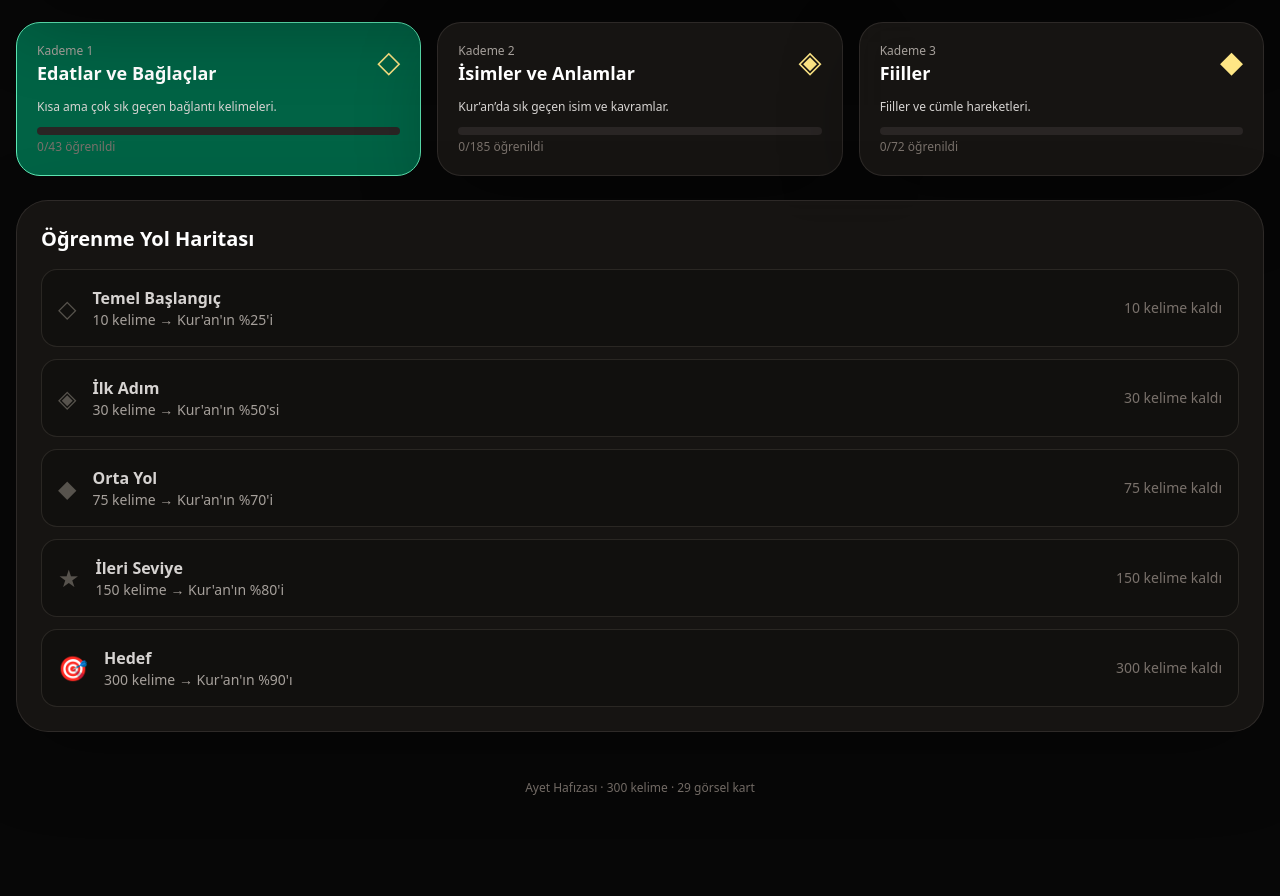
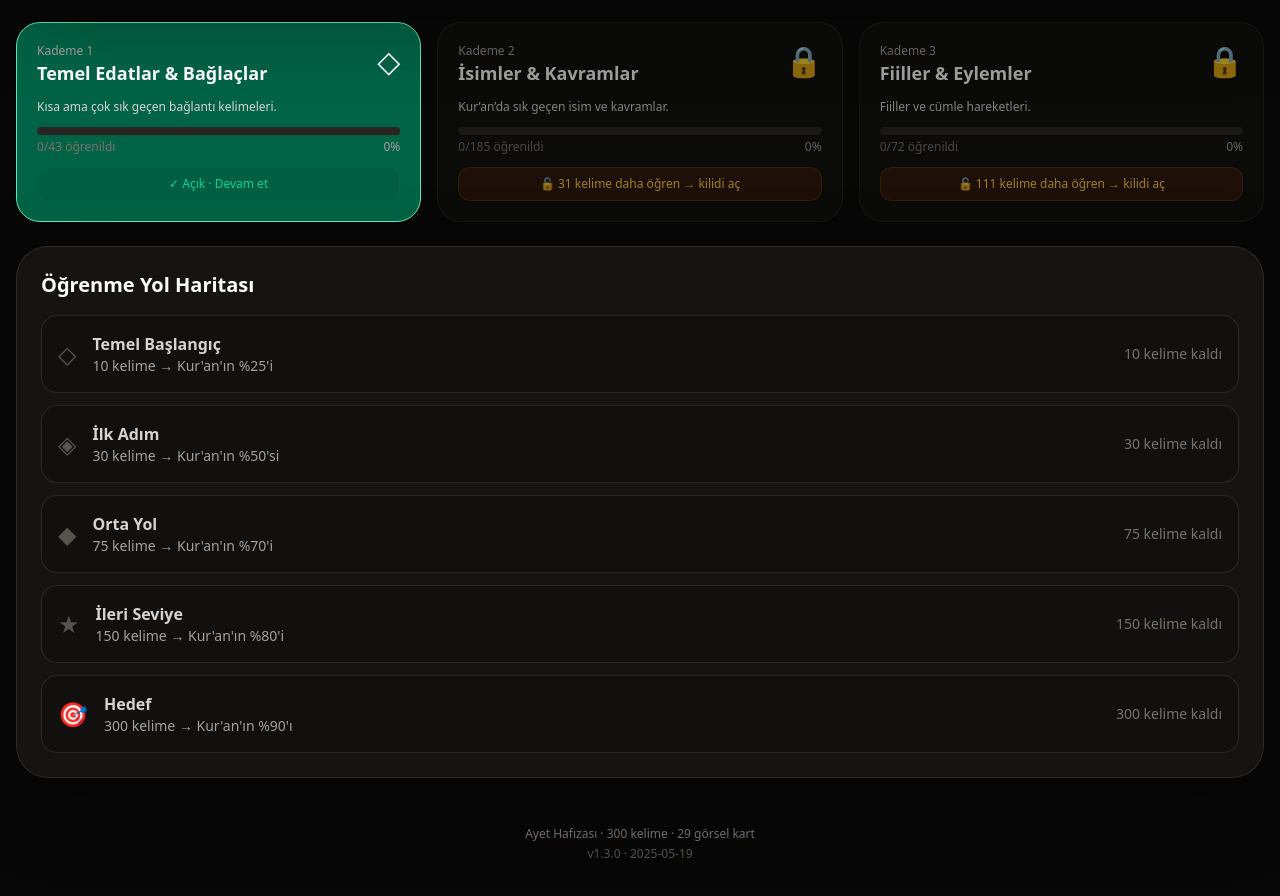
Before and after one commit to dogankku/Kuran-Arapcasi, a Next.js app: page /dashboard in a window 1280 px wide. Shown: the part 780-1676 px from the top of the page. Before the commit the page ends 1632 px from the top, so only its background shows below. Built offline with nearby package versions, Linux system fonts and the light colour scheme.

Commit message:
v1.3.0: Versiyon göstergesi + Stage/Kademe kilitleme sistemi eklendi
https://claude.ai/code/session_01LLMdxHCmsRiYHsrFqMBaR6

```diff
--- a/src/app/dashboard/page.tsx
+++ b/src/app/dashboard/page.tsx
@@ -8,11 +8,12 @@ import type { Level, ProgressMap, QuizMode, StreakData, Word } from "@/data/type
 import { surahs } from "@/data/surahs";
 import { morphPatterns } from "@/data/morphology";
 import { words } from "@/data/words";
+import { APP_VERSION, BUILD_DATE } from "@/data/version";
 import {
   STORAGE_KEY, STREAK_KEY, buildQuizOptions, emptyProgress,
   getDailyWords, getLevelDescription, getLevelIcon,
   getLevelShort, getLevelTitle, getMilestone, getNextReviewInfo, getQuizPrompt,
-  getQuranCoverage, getReviewWords, getStreak, searchWords,
+  getQuranCoverage, getReviewWords, getStageProgress, getStreak, searchWords,
   speakArabic, updateProgress, updateStreak,
 } from "@/lib/learning";
 
@@ -35,6 +36,7 @@ export default function DashboardPage() {
   const [searchQuery, setSearchQuery] = useState("");
   const [searchOpen, setSearchOpen] = useState(false);
   const [streak, setStreak] = useState<StreakData>({ currentStreak: 0, longestStreak: 0, lastStudyDate: null, todayCount: 0 });
+  const [changelogOpen, setChangelogOpen] = useState(false);
 
   const levelWords = useMemo(() => words.filter((w) => w.level === level), [level]);
   const activeWord = levelWords[index] || levelWords[0] || words[0];
@@ -55,6 +57,7 @@ export default function DashboardPage() {
   const activeProgress = progress[activeWord.id] || emptyProgress();
   const dailyWords = useMemo(() => getDailyWords(words, progress, 5), [progress]);
 
+  const stageProgress = useMemo(() => getStageProgress(words, progress), [progress]);
   const quizPrompt = useMemo(() => getQuizPrompt(activeWord, quizMode), [activeWord, quizMode]);
   const quizOptions = useMemo(() => buildQuizOptions(words, activeWord, quizMode), [activeWord, quizMode]);
   const searchResults = useMemo(() => searchWords(words, searchQuery), [searchQuery]);
@@ -105,10 +108,33 @@ export default function DashboardPage() {
         <header className="glass-card rounded-[2rem] p-6 mb-6">
           <div className="flex flex-col md:flex-row md:items-center gap-6">
             <div className="flex-1">
-              <div className="inline-flex items-center gap-2 bg-emerald-500/10 border border-emerald-400/20 text-emerald-200 rounded-full px-4 py-2 text-sm mb-4">
-                <span className="w-2 h-2 rounded-full bg-emerald-400 animate-pulse" />
-                Ayet Hafızası · Kur&apos;an Öğrenme Sistemi
+              <div className="flex items-center gap-3 mb-4 flex-wrap">
+                <div className="inline-flex items-center gap-2 bg-emerald-500/10 border border-emerald-400/20 text-emerald-200 rounded-full px-4 py-2 text-sm">
+                  <span className="w-2 h-2 rounded-full bg-emerald-400 animate-pulse" />
+                  Ayet Hafızası · Kur&apos;an Öğrenme Sistemi
+                </div>
+                <button onClick={() => setChangelogOpen(c => !c)}
+                  className="inline-flex items-center gap-2 bg-stone-800/80 border border-stone-600/40 text-stone-300 hover:text-white rounded-full px-4 py-2 text-sm transition">
+                  <span className="text-amber-400 font-mono font-bold">v{APP_VERSION}</span>
+                  <span className="text-stone-500">{BUILD_DATE}</span>
+                  <span className="text-xs">{changelogOpen ? "▲" : "▼"}</span>
+                </button>
               </div>
+              {changelogOpen && (
+                <div className="bg-stone-900/80 border border-stone-700 rounded-2xl p-4 mb-4 text-sm space-y-2">
+                  {[
+                    { version: "1.3.0", note: "Morfoloji paneli, 9 sure kelime analizi, SM-2 tekrar algoritması" },
+                    { version: "1.2.0", note: "Sure Modu: Fatiha, İhlas, Kevser, Felak, Nas, Asr, Kafirun, Nasr, Mesed" },
+                    { version: "1.1.0", note: "Kök ailesi, 15 gramer + 15 ayet analizi, frekans verileri" },
+                    { version: "1.0.0", note: "İlk sürüm: 300 kelime, görsel hafıza, quiz, tekrar" },
+                  ].map(c => (
+                    <div key={c.version} className="flex gap-3">
+                      <span className="text-amber-400 font-mono shrink-0">v{c.version}</span>
+                      <span className="text-stone-400">{c.note}</span>
+                    </div>
+                  ))}
+                </div>
+              )}
               <h1 className="text-3xl md:text-4xl font-bold">Kur&apos;an&apos;ı Anlıyorum</h1>
               <p className="text-stone-300 mt-2 text-sm">En sık geçen kelimeleri öğrenerek Kur&apos;an&apos;ın %90&apos;ını anlayabilirsin.</p>
             </div>
@@ -202,26 +228,38 @@ export default function DashboardPage() {
             </section>
 
             <section className="grid md:grid-cols-3 gap-4">
-              {([1, 2, 3] as Level[]).map((l) => {
-                const count = words.filter((w) => w.level === l).length;
-                const learnedInLevel = words.filter(w => w.level === l && progress[w.id]?.known).length;
+              {stageProgress.stages.map((stage) => {
+                const l = stage.id as Level;
                 return (
-                  <button key={l} onClick={() => { setLevel(l); setIndex(0); setPanel("kelime"); }}
-                    className={`text-left rounded-[1.5rem] p-5 border transition ${level === l ? "bg-emerald-700/80 border-emerald-300" : "glass-card hover:border-emerald-400/30"}`}>
+                  <div key={l} className={`rounded-[1.5rem] p-5 border transition ${!stage.unlocked ? "opacity-60 cursor-not-allowed bg-stone-900/40 border-stone-700/40" : level === l ? "bg-emerald-700/80 border-emerald-300 cursor-pointer" : "glass-card cursor-pointer hover:border-emerald-400/30"}`}
+                    onClick={() => { if (stage.unlocked) { setLevel(l); setIndex(0); setPanel("kelime"); } }}>
                     <div className="flex justify-between items-start mb-3">
                       <div>
-                        <div className="text-xs text-stone-400">{getLevelShort(l)}</div>
-                        <div className="font-bold text-lg">{getLevelTitle(l)}</div>
+                        <div className="text-xs text-stone-400">{stage.label}</div>
+                        <div className="font-bold text-lg">{stage.title}</div>
                       </div>
-                      <div className="text-3xl text-amber-200">{getLevelIcon(l)}</div>
+                      <div className="text-3xl">{!stage.unlocked ? "🔒" : getLevelIcon(l)}</div>
                     </div>
                     <p className="text-stone-300 text-xs mb-3">{getLevelDescription(l)}</p>
                     <div className="h-2 bg-stone-800 rounded-full overflow-hidden mb-1">
                       <div className="h-full bg-emerald-500 rounded-full transition-all"
-                        style={{ width: count > 0 ? `${(learnedInLevel / count) * 100}%` : "0%" }} />
+                        style={{ width: `${stage.pct}%` }} />
                     </div>
-                    <div className="text-xs text-stone-500">{learnedInLevel}/{count} öğrenildi</div>
-                  </button>
+                    <div className="flex justify-between text-xs mt-1">
+                      <span className="text-stone-500">{stage.learned}/{stage.total} öğrenildi</span>
+                      <span className={stage.pct >= 100 ? "text-emerald-400" : "text-stone-400"}>{stage.pct}%</span>
+                    </div>
+                    {!stage.unlocked && stage.unlockAt !== null && (
+                      <div className="mt-3 bg-amber-900/30 border border-amber-700/30 rounded-xl px-3 py-2 text-xs text-amber-300 text-center">
+                        🔓 {stage.unlockAt} kelime daha öğren → kilidi aç
+                      </div>
+                    )}
+                    {stage.unlocked && stage.pct < 100 && (
+                      <div className="mt-3 bg-emerald-900/20 border border-emerald-700/20 rounded-xl px-3 py-2 text-xs text-emerald-400 text-center">
+                        ✓ Açık · Devam et
+                      </div>
+                    )}
+                  </div>
                 );
               })}
             </section>
@@ -255,12 +293,18 @@ export default function DashboardPage() {
         {panel === "kelime" && (
           <section className="space-y-4">
             <div className="grid md:grid-cols-3 gap-3 mb-4">
-              {([1, 2, 3] as Level[]).map((l) => (
-                <button key={l} onClick={() => { setLevel(l); setIndex(0); }}
-                  className={`rounded-2xl p-3 text-sm font-semibold border ${level === l ? "bg-emerald-700 border-emerald-300" : "glass-card"}`}>
-                  {getLevelShort(l)}: {getLevelTitle(l)}
-                </button>
-              ))}
+              {stageProgress.stages.map((stage) => {
+                const l = stage.id as Level;
+                return (
+                  <button key={l}
+                    onClick={() => { if (stage.unlocked) { setLevel(l); setIndex(0); } }}
+                    disabled={!stage.unlocked}
+                    className={`rounded-2xl p-3 text-sm font-semibold border transition ${!stage.unlocked ? "opacity-40 cursor-not-allowed bg-stone-900/30 border-stone-700/30" : level === l ? "bg-emerald-700 border-emerald-300" : "glass-card"}`}>
+                    {!stage.unlocked ? "🔒 " : ""}{getLevelShort(l)}: {getLevelTitle(l)}
+                    {!stage.unlocked && <div className="text-xs font-normal text-stone-500 mt-0.5">{stage.unlockAt} kelime kaldı</div>}
+                  </button>
+                );
+              })}
             </div>
             <div className="grid lg:grid-cols-[1.1fr_.9fr] gap-6">
               <div className="glass-card rounded-[2rem] p-6">
@@ -703,8 +747,9 @@ export default function DashboardPage() {
           </section>
         )}
 
-        <footer className="text-center text-stone-500 text-xs py-8 mt-4">
-          Ayet Hafızası · {words.length} kelime · {visualWords.length} görsel kart
+        <footer className="text-center text-stone-500 text-xs py-8 mt-4 space-y-1">
+          <div>Ayet Hafızası · {words.length} kelime · {visualWords.length} görsel kart</div>
+          <div className="text-stone-600">v{APP_VERSION} · {BUILD_DATE}</div>
         </footer>
       </div>
     </main>
--- /dev/null
+++ b/src/data/version.ts
@@ -0,0 +1,8 @@
+export const APP_VERSION = "1.3.0";
+export const BUILD_DATE = "2025-05-19";
+export const CHANGELOG = [
+  { version: "1.3.0", date: "2025-05-19", note: "Morfoloji paneli, 9 sure kelime analizi, SM-2 tekrar algoritması" },
+  { version: "1.2.0", date: "2025-05-19", note: "Sure Modu (Fatiha, İhlas, Kevser, Felak, Nas, Asr, Kafirun, Nasr, Mesed)" },
+  { version: "1.1.0", date: "2025-05-19", note: "Kök ailesi, kademeli öğrenme yolu, 15 gramer + 15 ayet analizi" },
+  { version: "1.0.0", date: "2025-05-19", note: "İlk sürüm: 300 kelime, görsel hafıza, quiz, tekrar sistemi" },
+];
--- a/src/lib/learning.ts
+++ b/src/lib/learning.ts
@@ -143,6 +143,33 @@ export function getNextReviewInfo(p: WordProgress): string {
   return `${diff} gün sonra`;
 }
 
+export function getStageProgress(words: Word[], progress: ProgressMap) {
+  const stage1Words = words.filter(w => w.level === 1);
+  const stage2Words = words.filter(w => w.level === 2);
+  const stage3Words = words.filter(w => w.level === 3);
+
+  const learned1 = stage1Words.filter(w => progress[w.id]?.known).length;
+  const learned2 = stage2Words.filter(w => progress[w.id]?.known).length;
+  const learned3 = stage3Words.filter(w => progress[w.id]?.known).length;
+
+  const pct1 = stage1Words.length > 0 ? Math.round((learned1 / stage1Words.length) * 100) : 0;
+  const pct2 = stage2Words.length > 0 ? Math.round((learned2 / stage2Words.length) * 100) : 0;
+  const pct3 = stage3Words.length > 0 ? Math.round((learned3 / stage3Words.length) * 100) : 0;
+
+  const stage2Unlocked = pct1 >= 70;
+  const stage3Unlocked = pct2 >= 60;
+
+  return {
+    stages: [
+      { id: 1, label: "Kademe 1", title: "Temel Edatlar & Bağlaçlar", total: stage1Words.length, learned: learned1, pct: pct1, unlocked: true, unlockAt: null },
+      { id: 2, label: "Kademe 2", title: "İsimler & Kavramlar", total: stage2Words.length, learned: learned2, pct: pct2, unlocked: stage2Unlocked, unlockAt: Math.max(0, Math.ceil(stage1Words.length * 0.7) - learned1) },
+      { id: 3, label: "Kademe 3", title: "Fiiller & Eylemler", total: stage3Words.length, learned: learned3, pct: pct3, unlocked: stage3Unlocked, unlockAt: Math.max(0, Math.ceil(stage2Words.length * 0.6) - learned2) },
+    ],
+    stage2Unlocked,
+    stage3Unlocked,
+  };
+}
+
 export function updateStreak(streak: StreakData): StreakData {
   const today = new Date().toISOString().split("T")[0];
   const last = streak.lastStudyDate;
```
